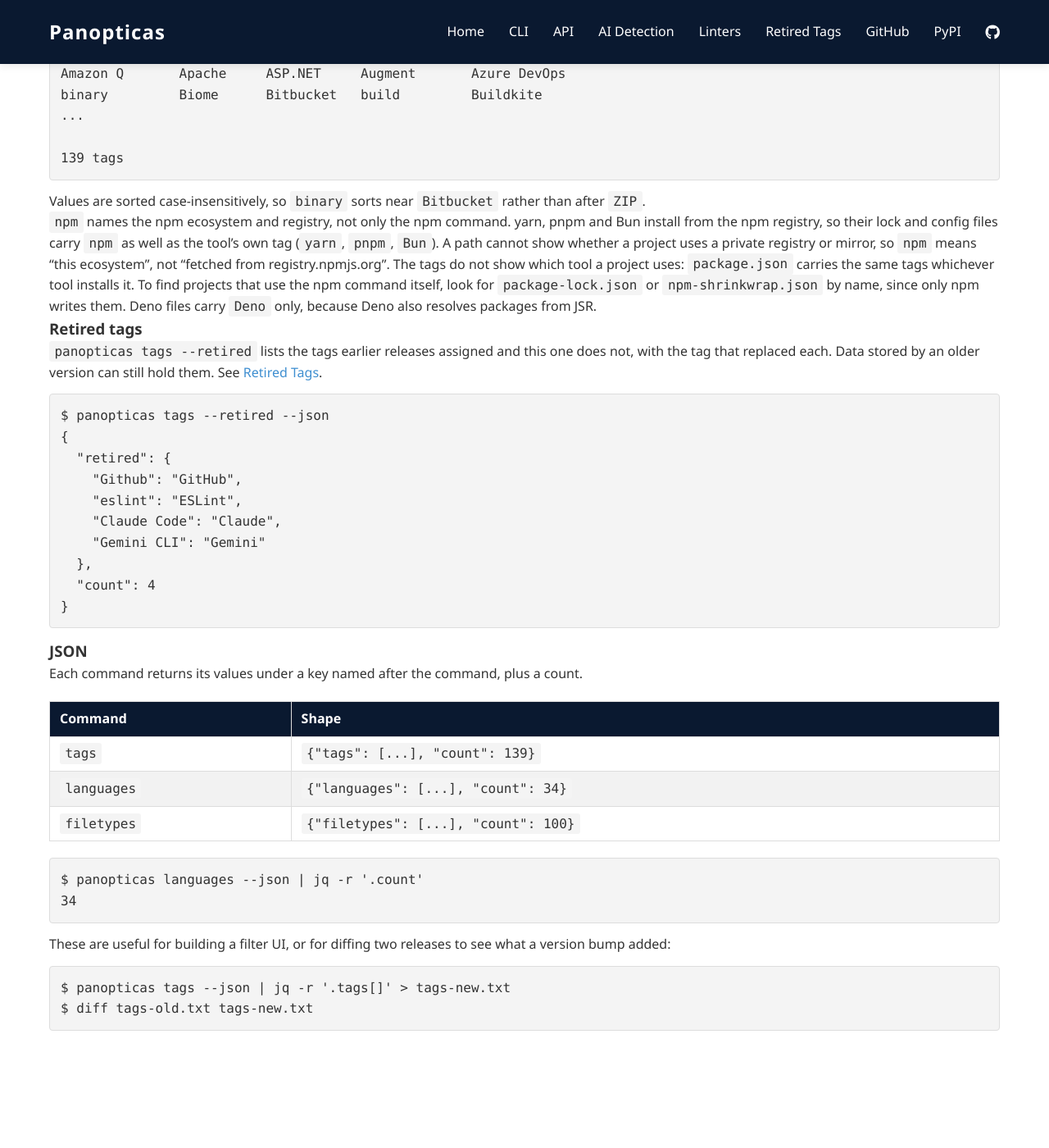
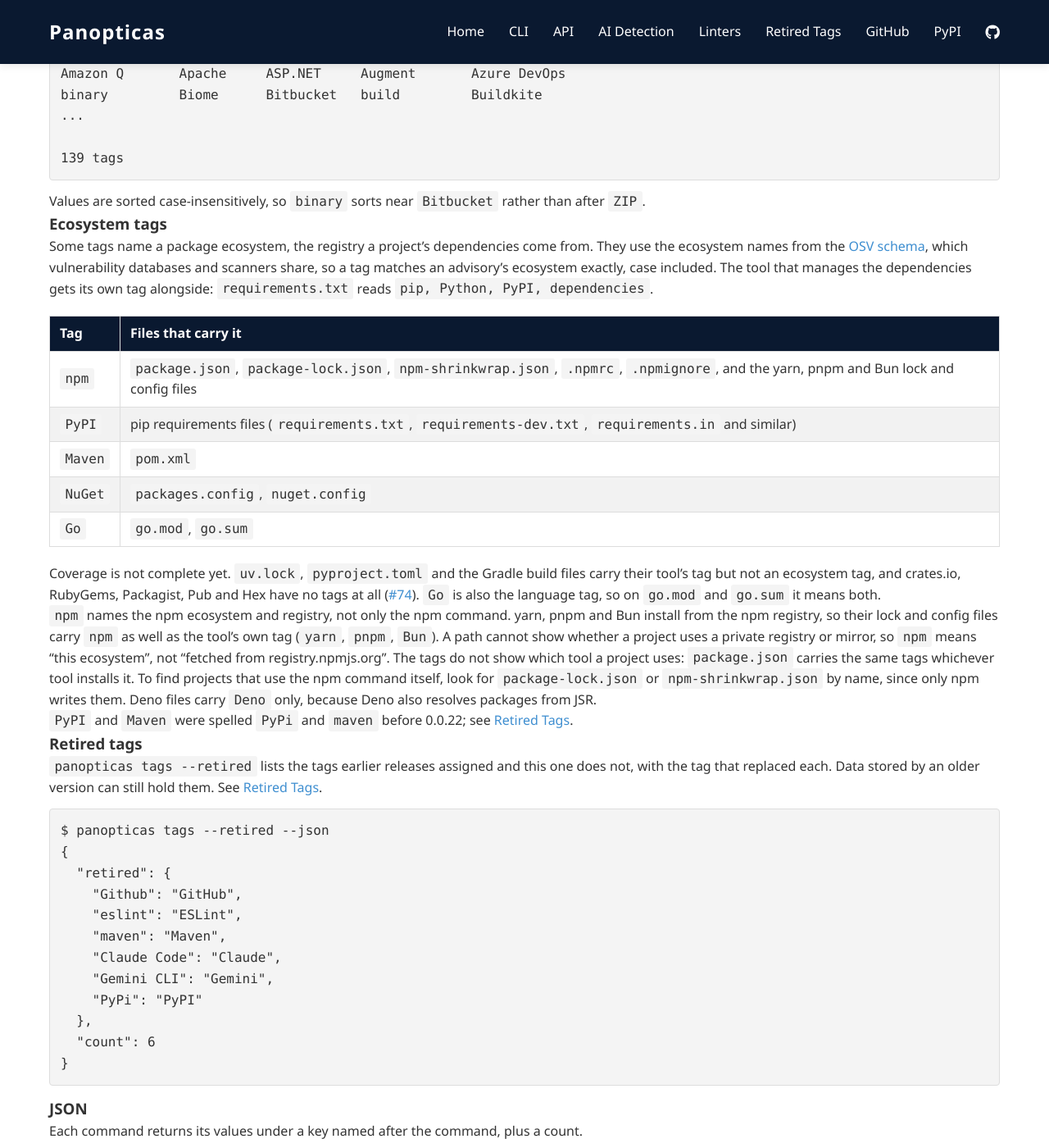
Before and after one commit to kospex/panopticas, a Jekyll site: the page built from docs/cli.md, in a window 1280 px wide and 1400 px high, scrolled down 8744 px. Shown: the whole window at 82% size. Built offline with Jekyll 4.4.1, drawn with Linux system fonts in a browser that asks for light colours; some of the changed text lies outside the part shown.

Commit message:
Recase PyPi to PyPI and maven to Maven, and document ecosystem tags
Ecosystem tags now use the OSV schema's names, as npm, NuGet and Go
already did. Both old spellings are recorded as retired. docs/cli.md
gains an Ecosystem tags section: the rule, which files carry each tag,
the gaps tracked in #74, and how npm relates to yarn, pnpm and Bun.

Co-Authored-By: Claude Opus 5.5 <noreply@anthropic.com>

````diff
--- a/docs/cli.md
+++ b/docs/cli.md
@@ -97,7 +97,7 @@ $ panopticas assess
 ┏━━━━━━━━━━━━━━━━━━━━━━━━━━━┳━━━━━━━━━━━┳━━━━━━━━━━━━━━━━━━━━━━━━━━━━━━━━┓
 ┃ File                      ┃ Language  ┃ Meta                           ┃
 ┡━━━━━━━━━━━━━━━━━━━━━━━━━━━╇━━━━━━━━━━━╇━━━━━━━━━━━━━━━━━━━━━━━━━━━━━━━━┩
-│ requirements.txt          │ Text      │ pip, Python, PyPi,             │
+│ requirements.txt          │ Text      │ pip, Python, PyPI,             │
 │                           │           │ dependencies                   │
 │ pyproject.toml            │ TOML      │ build, dependencies, Python    │
 │ .gitignore                │ Gitignore │ Git, ignore                    │
@@ -133,7 +133,7 @@ ellipsis would cut the filename, which is the part identifying the row.
     {
       "path": "requirements.txt",
       "language": "Text",
-      "meta": ["pip", "Python", "PyPi", "dependencies"]
+      "meta": ["pip", "Python", "PyPI", "dependencies"]
     },
     {
       "path": "src/app.py",
@@ -388,6 +388,29 @@ binary         Biome      Bitbucket   build         Buildkite
 Values are sorted case-insensitively, so `binary` sorts near `Bitbucket`
 rather than after `ZIP`.
 
+### Ecosystem tags
+
+Some tags name a package ecosystem, the registry a project's dependencies
+come from. They use the ecosystem names from the
+[OSV schema](https://ossf.github.io/osv-schema/), which vulnerability
+databases and scanners share, so a tag matches an advisory's ecosystem
+exactly, case included. The tool that manages the dependencies gets its own
+tag alongside: `requirements.txt` reads `pip, Python, PyPI, dependencies`.
+
+| Tag | Files that carry it |
+|---|---|
+| `npm` | `package.json`, `package-lock.json`, `npm-shrinkwrap.json`, `.npmrc`, `.npmignore`, and the yarn, pnpm and Bun lock and config files |
+| `PyPI` | pip requirements files (`requirements.txt`, `requirements-dev.txt`, `requirements.in` and similar) |
+| `Maven` | `pom.xml` |
+| `NuGet` | `packages.config`, `nuget.config` |
+| `Go` | `go.mod`, `go.sum` |
+
+Coverage is not complete yet. `uv.lock`, `pyproject.toml` and the Gradle
+build files carry their tool's tag but not an ecosystem tag, and crates.io,
+RubyGems, Packagist, Pub and Hex have no tags at all
+([#74](https://github.com/kospex/panopticas/issues/74)). `Go` is also the
+language tag, so on `go.mod` and `go.sum` it means both.
+
 `npm` names the npm ecosystem and registry, not only the npm command. yarn,
 pnpm and Bun install from the npm registry, so their lock and config files
 carry `npm` as well as the tool's own tag (`yarn`, `pnpm`, `Bun`). A path
@@ -396,8 +419,11 @@ means "this ecosystem", not "fetched from registry.npmjs.org". The tags do
 not show which tool a project uses: `package.json` carries the same tags
 whichever tool installs it. To find projects that use the npm command itself,
 look for `package-lock.json` or `npm-shrinkwrap.json` by name, since only npm
-writes them. Deno files
-carry `Deno` only, because Deno also resolves packages from JSR.
+writes them. Deno files carry `Deno` only, because Deno also resolves
+packages from JSR.
+
+`PyPI` and `Maven` were spelled `PyPi` and `maven` before 0.0.22; see
+[Retired Tags](/retired-tags).
 
 ### Retired tags
 
@@ -411,10 +437,12 @@ $ panopticas tags --retired --json
   "retired": {
     "Github": "GitHub",
     "eslint": "ESLint",
+    "maven": "Maven",
     "Claude Code": "Claude",
-    "Gemini CLI": "Gemini"
+    "Gemini CLI": "Gemini",
+    "PyPi": "PyPI"
   },
-  "count": 4
+  "count": 6
 }
 ```
 
````
Also changed, not shown: changes/2026-11-ecosystem-tag-recasing.md (added, +92 -0 lines), changes/2026-11-js-package-managers.md (+2 -1 lines), docs/api.md (+3 -3 lines), docs/retired-tags.md (+15 -8 lines), tests/data/tag_snapshot.txt (+2 -2 lines), tests/test_panopticas.py (+2 -1 lines), tests/test_retired_tags.py (+9 -1 lines), CHANGELOG.md, 1 other file.
